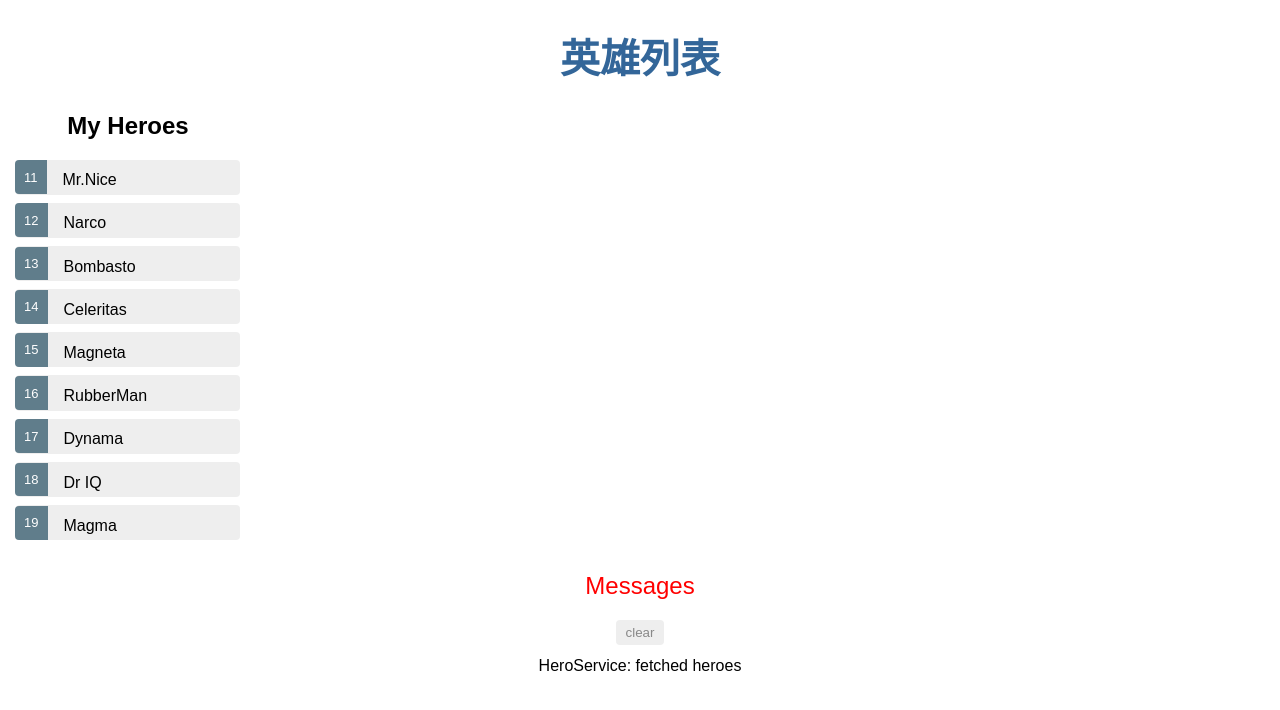
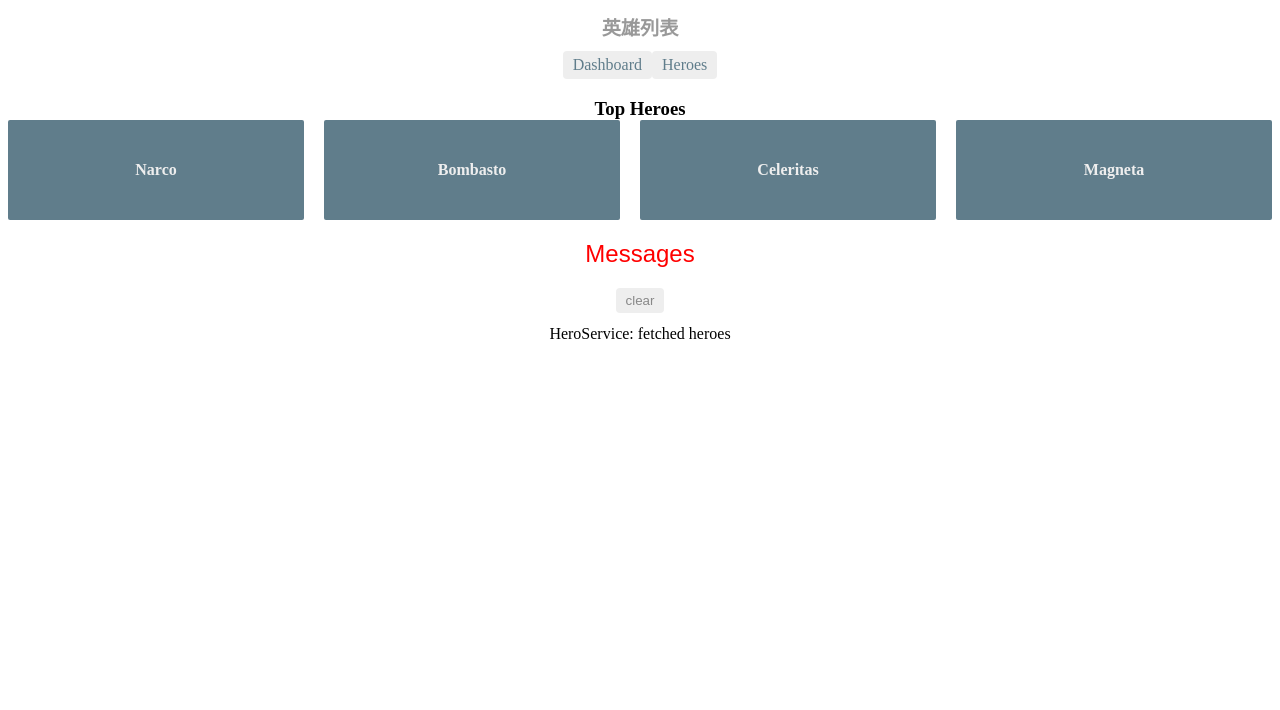
Before and after one commit to nujey/webpack-simple, an Angular app in the folder ng-app/: page /dashboard in a window 1280 px wide. Before the commit this address led to /. Shown: the top 710 px of the page. Built offline with nearby package versions, Linux system fonts and the light colour scheme.

Commit message:
angular路由模块

```diff
--- a/ng-app/src/app/app-routing.module.ts
+++ b/ng-app/src/app/app-routing.module.ts
@@ -1,7 +1,27 @@
 import { NgModule } from '@angular/core';
 import { Routes, RouterModule } from '@angular/router';
+import { HerosComponent } from './heros/heros.component'
+import { DashboardComponent } from './dashboard/dashboard.component'
+import { HeroDetailComponent } from './hero-detail/hero-detail.component'
 
-const routes: Routes = [];
+const routes: Routes = [
+  {
+    path: '',
+    redirectTo: '/dashboard',
+    pathMatch: 'full'
+  },
+  {
+    path: 'heroes',
+    component: HerosComponent
+  },
+  {
+    path: 'dashboard',
+    component: DashboardComponent
+  }, {
+    path: 'detail/:id',
+    component: HeroDetailComponent
+  }
+]
 
 @NgModule({
   imports: [RouterModule.forRoot(routes)],
--- a/ng-app/src/app/app.component.html
+++ b/ng-app/src/app/app.component.html
@@ -1,6 +1,11 @@
 <!--The content below is only a placeholder and can be replaced.-->
 <div style="text-align:center">
   <h1>{{ title }}</h1>
-  <app-heros></app-heros>
+  <nav>
+    <a routerLink="/dashboard">Dashboard</a>
+    <a routerLink="/heroes">Heroes</a>
+  </nav>
+  <!-- <app-heros></app-heros> -->
+  <router-outlet></router-outlet>
   <app-messages></app-messages>
 </div>
--- a/ng-app/src/app/app.component.scss
+++ b/ng-app/src/app/app.component.scss
@@ -1,21 +1,29 @@
+/* AppComponent's private CSS styles */
 h1 {
-  color: #369;
-  font-family: Arial, Helvetica, sans-serif;
-  font-size: 250%;
+  font-size: 1.2em;
+  color: #999;
+  margin-bottom: 0;
 }
-h2, h3 {
-  color: #444;
-  font-family: Arial, Helvetica, sans-serif;
-  font-weight: lighter;
+h2 {
+  font-size: 2em;
+  margin-top: 0;
+  padding-top: 0;
 }
-body {
-  margin: 2em;
+nav a {
+  padding: 5px 10px;
+  text-decoration: none;
+  margin-top: 10px;
+  display: inline-block;
+  background-color: #eee;
+  border-radius: 4px;
 }
-
-body, input[type="text"], button {
-  color: #888;
-  font-family: Cambria, Georgia;
+nav a:visited, a:link {
+  color: #607d8b;
 }
-* {
-  font-family: Arial, Helvetica, sans-serif;
+nav a:hover {
+  color: #039be5;
+  background-color: #cfd8dc;
 }
+nav a.active {
+  color: #039be5;
+}
--- a/ng-app/src/app/app.module.ts
+++ b/ng-app/src/app/app.module.ts
@@ -7,14 +7,16 @@
 import { AppComponent } from './app.component';
 import { HerosComponent } from './heros/heros.component';
 import { HeroDetailComponent } from './hero-detail/hero-detail.component';
-import { MessagesComponent } from './messages/messages.component'
+import { MessagesComponent } from './messages/messages.component';
+import { DashboardComponent } from './dashboard/dashboard.component'
 
 @NgModule({
   declarations: [
     AppComponent,
     HerosComponent,
     HeroDetailComponent,
-    MessagesComponent
+    MessagesComponent,
+    DashboardComponent
   ],
   imports: [
     BrowserModule,
--- /dev/null
+++ b/ng-app/src/app/dashboard/dashboard.component.html
@@ -0,0 +1,10 @@
+<h3>Top Heroes</h3>
+<div class="grid frid-pad">
+  <a *ngFor="let hero of heroes"
+    routerLink="/detail/{{hero.id}}"
+    class="col-1-4">
+    <div class="module hero">
+      <h4>{{hero.name}}</h4>
+    </div>
+  </a>
+</div>
--- /dev/null
+++ b/ng-app/src/app/dashboard/dashboard.component.scss
@@ -0,0 +1,63 @@
+/* DashboardComponent's private CSS styles */
+[class*='col-'] {
+  float: left;
+  padding-right: 20px;
+  padding-bottom: 20px;
+}
+[class*='col-']:last-of-type {
+  padding-right: 0;
+}
+a {
+  text-decoration: none;
+}
+*, *:after, *:before {
+  -webkit-box-sizing: border-box;
+  -moz-box-sizing: border-box;
+  box-sizing: border-box;
+}
+h3 {
+  text-align: center;
+  margin-bottom: 0;
+}
+h4 {
+  position: relative;
+}
+.grid {
+  margin: 0;
+}
+.col-1-4 {
+  width: 25%;
+}
+.module {
+  padding: 20px;
+  text-align: center;
+  color: #eee;
+  max-height: 120px;
+  min-width: 120px;
+  background-color: #607d8b;
+  border-radius: 2px;
+}
+.module:hover {
+  background-color: #eee;
+  cursor: pointer;
+  color: #607d8b;
+}
+.grid-pad {
+  padding: 10px 0;
+}
+.grid-pad > [class*='col-']:last-of-type {
+  padding-right: 20px;
+}
+@media (max-width: 600px) {
+  .module {
+    font-size: 10px;
+    max-height: 75px; }
+}
+@media (max-width: 1024px) {
+  .grid {
+    margin: 0;
+  }
+  .module {
+    min-width: 60px;
+  }
+}
--- /dev/null
+++ b/ng-app/src/app/dashboard/dashboard.component.ts
@@ -0,0 +1,22 @@
+import { Component, OnInit } from '@angular/core';
+import { Hero } from '../hero'
+import { HeroService } from '../hero.service'
+
+@Component({
+  selector: 'app-dashboard',
+  templateUrl: './dashboard.component.html',
+  styleUrls: ['./dashboard.component.scss']
+})
+export class DashboardComponent implements OnInit {
+  heroes: Hero[] = []
+
+  constructor(private heroService: HeroService) { }
+
+  ngOnInit() {
+    this.getHeroes()
+  }
+  getHeroes(): void{
+    this.heroService.getHeroes()
+      .subscribe(heroes => this.heroes = heroes.slice(1, 5))
+  }
+}
--- a/ng-app/src/app/hero-detail/hero-detail.component.html
+++ b/ng-app/src/app/hero-detail/hero-detail.component.html
@@ -1,3 +1,4 @@
+<button (click)="goBack()">返回</button>
 <div *ngIf="hero">
   <h2>{{hero.name | uppercase }} Details</h2>
   <div><span>id: </span>{{hero.id}}</div>
--- a/ng-app/src/app/hero-detail/hero-detail.component.ts
+++ b/ng-app/src/app/hero-detail/hero-detail.component.ts
@@ -1,4 +1,7 @@
 import { Component, OnInit, Input } from '@angular/core';
+import { ActivatedRoute } from '@angular/router';
+import { Location } from '@angular/common';
+import { HeroService } from '../hero.service';
 import { Hero } from '../hero'
 
 @Component({
@@ -6,12 +9,24 @@
   templateUrl: './hero-detail.component.html',
   styleUrls: ['./hero-detail.component.scss']
 })
+
 export class HeroDetailComponent implements OnInit {
+  hero: Hero
+  constructor(
+    private route: ActivatedRoute,
+    private heroService: HeroService,
+    private location: Location
+    ) { }
 
-  @Input() hero: Hero
-  constructor() { }
-
-  ngOnInit() {
+  ngOnInit(): void {
+    this.getHero();
   }
-
+  getHero(): void {
+    const id = +this.route.snapshot.paramMap.get('id')
+    this.heroService.getHero(id)
+    .subscribe(hero => this.hero = hero)
+  }
+  goBack(): void {
+    this.location.back()
+  }
 }
--- a/ng-app/src/app/hero.service.ts
+++ b/ng-app/src/app/hero.service.ts
@@ -12,6 +12,10 @@
 
   constructor(private messageService: MessageService) { }
 
+  getHero(id: number): Observable<Hero> {
+    this.messageService.add(`HeroService: fetched hero id=${id}`)
+    return of(HEROES.find(hero => hero.id === id))
+  }
   getHeroes(): Observable<Hero[]> {
     this.messageService.add('HeroService: fetched heroes')
     return of(HEROES)
--- a/ng-app/src/app/heros/heros.component.html
+++ b/ng-app/src/app/heros/heros.component.html
@@ -1,12 +1,12 @@
 <div style="width: 15em;">
   <h2>My Heroes</h2>
   <ul class="heroes">
-    <li *ngFor="let hero of heroes"
-        [class.selected] = "hero === selectedHero"
-        (click)="onSelect(hero)">
-      <span class="badge">{{hero.id}}</span> {{hero.name}}
+    <li *ngFor="let hero of heroes">
+        <a routerLink="/detail/{{hero.id}}">
+          <span class="badge">{{hero.id}}</span> {{hero.name}}
+        </a>
     </li>
   </ul>
 </div>
 
-<app-hero-detail [hero]="selectedHero"></app-hero-detail>
+<!-- <app-hero-detail [hero]="selectedHero"></app-hero-detail> -->
--- a/ng-app/src/app/heros/heros.component.ts
+++ b/ng-app/src/app/heros/heros.component.ts
@@ -15,7 +15,7 @@
   //   name: 'Windstorm'
   // }
   heroes: Hero[]
-  selectedHero: Hero
+  // selectedHero: Hero
   constructor(private heroService: HeroService) {
 
   }
@@ -26,7 +26,7 @@
   getHeroes(): void {
     this.heroService.getHeroes().subscribe(heroes => this.heroes = heroes)
   }
-  onSelect(hero: Hero) {
-    this.selectedHero = hero
-  }
+  // onSelect(hero: Hero) {
+  //   this.selectedHero = hero
+  // }
 }
```
Also changed, not shown: 1 other file (tests, documents, lock files or other folders).
